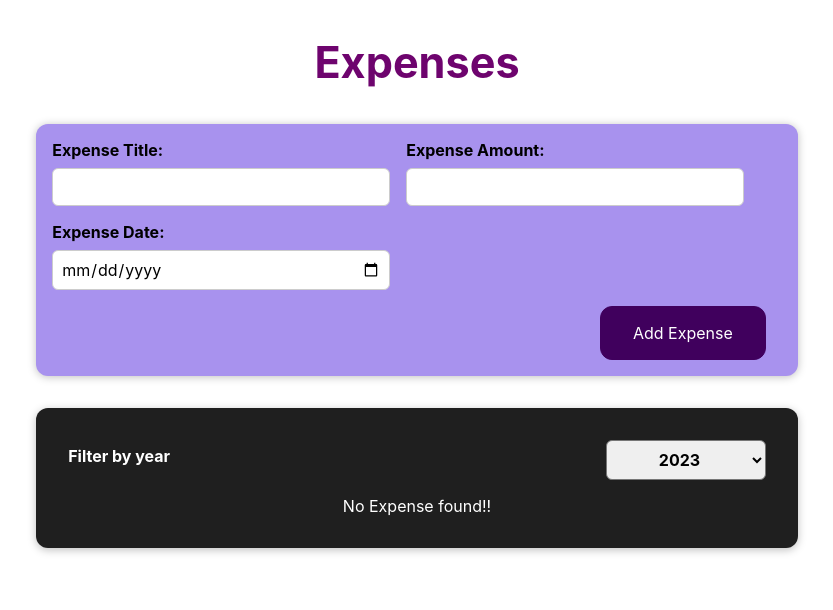
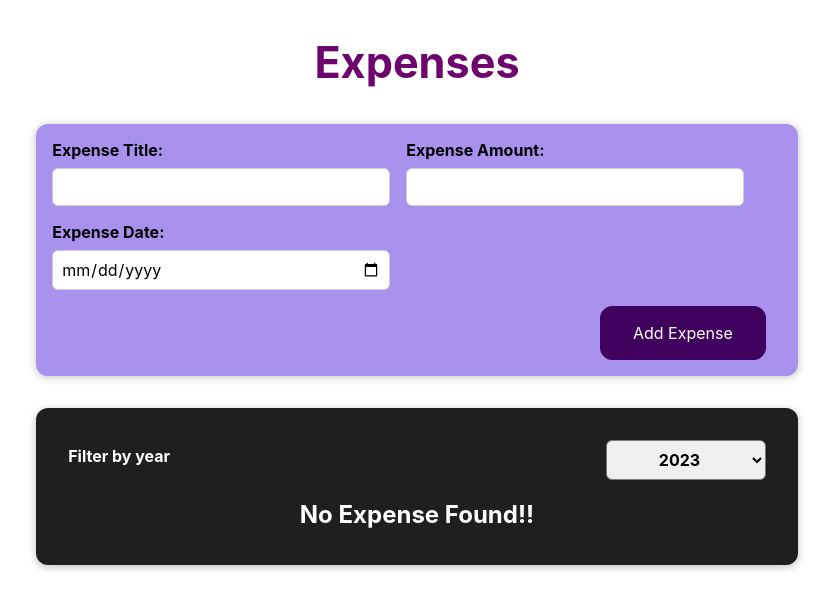
Before and after one commit to manupuranic/first-react-app, a React (Create React App) app: page / in a window 1280 px wide. Shown: the top 610 px of the page, without its empty margins (223-1056 px from the left). Built offline with nearby package versions, Linux system fonts and the light colour scheme.

Commit message:
Conditional Rendering

```diff
--- a/src/components/Expenses/ExpenseItem.js
+++ b/src/components/Expenses/ExpenseItem.js
@@ -4,27 +4,13 @@
 import Card from "../UI/Card";
 
 const ExpenseItem = (props) => {
-  // const [title, setTitle] = useState(props.title);
-  // const [amount, setAmount] = useState(props.amount);
-
-  // const changeTitleHandler = () => {
-  //   setTitle("Updated");
-  //   console.log(title);
-  // };
-
-  // const incrementAmount = () => {
-  //   setAmount(+amount + 100);
-  // };
-
-  // const deleteHandler = () => {
-  //   console.log("clicked Delete!!");
-  // };
-
   return (
-    <Card className="expense-item">
-      <ExpenseDate date={props.date} />
-      <ExpenseDetails title={props.title} amount={props.amount} />
-    </Card>
+    <li>
+      <Card className="expense-item">
+        <ExpenseDate date={props.date} />
+        <ExpenseDetails title={props.title} amount={props.amount} />
+      </Card>
+    </li>
   );
 };
 
--- /dev/null
+++ b/src/components/Expenses/ExpenseList.css
@@ -0,0 +1,9 @@
+.expenses-list {
+  list-style: none;
+  padding: 0;
+}
+
+.expenses-list__fallback {
+  color: white;
+  text-align: center;
+}
--- /dev/null
+++ b/src/components/Expenses/ExpenseList.js
@@ -0,0 +1,31 @@
+import React from "react";
+import ExpenseItem from "./ExpenseItem";
+import "./ExpenseList.css";
+
+const ExpenseList = (props) => {
+  if (props.items.length === 0) {
+    return <h2 className="expenses-list__fallback">No Expense Found!!</h2>;
+  }
+
+  return (
+    <ul className="expenses-list">
+      {props.items.map((expense) => {
+        return (
+          <ExpenseItem
+            key={expense.id}
+            title={expense.title}
+            amount={expense.amount}
+            date={expense.date}
+          />
+        );
+      })}
+      {props.items.length === 1 && (
+        <h2 className="expenses-list__fallback">
+          Only single Expense here. Please add more...
+        </h2>
+      )}
+    </ul>
+  );
+};
+
+export default ExpenseList;
--- a/src/components/Expenses/Expenses.js
+++ b/src/components/Expenses/Expenses.js
@@ -1,7 +1,7 @@
 import Card from "../UI/Card";
 import ExpenseFilter from "./ExpenseFilter";
-import ExpenseItem from "./ExpenseItem";
 import { useState } from "react";
+import ExpenseList from "./ExpenseList";
 import "./Expenses.css";
 
 const Expenses = (props) => {
@@ -16,31 +16,13 @@
     setSelectedYear(year);
   };
 
-  let expenseContent = <p>No Expense found!!</p>;
-
-  if (filteredExpenses.length > 0) {
-    expenseContent = filteredExpenses.map((expense) => {
-      return (
-        <ExpenseItem
-          key={expense.id}
-          title={expense.title}
-          amount={expense.amount}
-          date={expense.date}
-        />
-      );
-    });
-  }
-
   return (
     <Card className="expenses">
       <ExpenseFilter
         selected={selectedYear}
         onChangeFilter={changeFilterHandler}
       />
-      {expenseContent}
-      {filteredExpenses.length === 1 && (
-        <p>Only Single Expense here. Please add more..</p>
-      )}
+      <ExpenseList items={filteredExpenses} />
     </Card>
   );
 };
```
